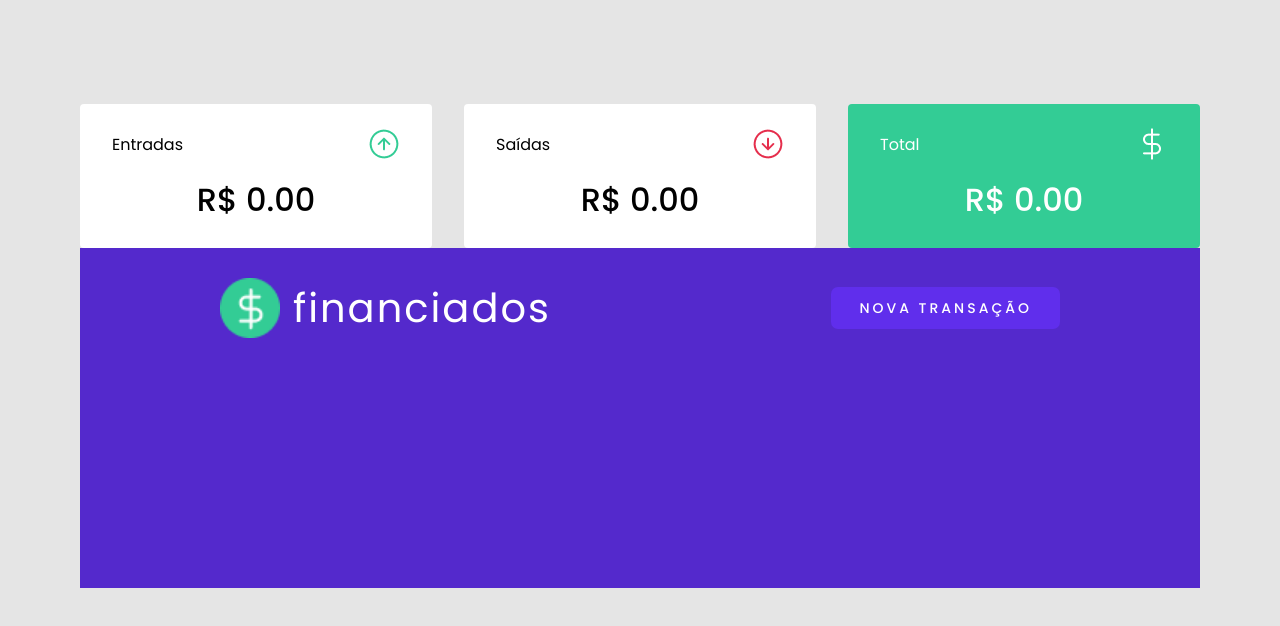
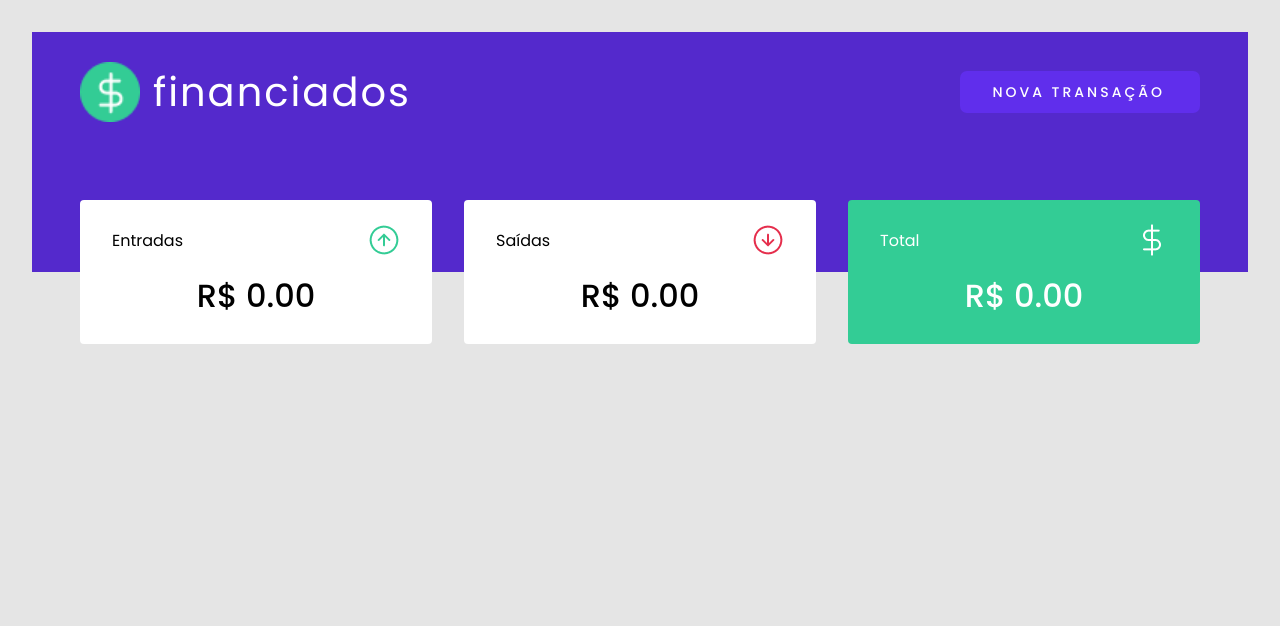
Before and after one commit to AlexisCesar/react-finance-dashboard, a React (Vite) app: page / in a window 1280 px wide. Shown: the top 626 px of the page. Built offline with nearby package versions, Linux system fonts and the light colour scheme.

Commit message:
Add cards and align

```diff
--- a/src/components/header/header.module.scss
+++ b/src/components/header/header.module.scss
@@ -1,13 +1,15 @@
 .container-header {
   background-color: var(--blue);
-  height: 280px;
-  padding: 30px 140px;
+  height: 180px;
+  width: 100%;
+  padding: 30px 0;
   display: flex;
   .container-logo {
     display: flex;
     flex-direction: row;
-    width: 100%;
+    width: 1120px;
     height: 60px;
+    margin: 0 auto;
     align-items: center;
     div {
       display: flex;
@@ -44,13 +46,14 @@
         width: 100%;
         background: linear-gradient(
           90deg,
-          #ba57e722,
-          rgba(89, 29, 145, 0.432)
+          #ba57e750,
+          rgba(89, 29, 145, 0.155)
         ); //firula nos dois últimos caracteres do hexadecimal (opacidade da cor)
         transition: 0.2s;
       }
       .label {
         position: relative;
+        margin: 0 7px 0 4px;
       }
       .icon {
         display: flex;
--- a/src/pages/Home/Home.module.scss
+++ b/src/pages/Home/Home.module.scss
@@ -1,5 +1,6 @@
- .container {
-    max-width: 1120px;
-    margin: 0 auto;
-    padding: 2.5rem 1rem;
- }
+.container {
+  max-width: 1120px;
+  margin: 0 auto;
+  padding: 2.5rem 1rem;
+  margin-top: -144px;
+}
--- a/src/pages/Home/index.tsx
+++ b/src/pages/Home/index.tsx
@@ -4,9 +4,11 @@ import { Header } from '../../components/header';
 
 export const Home = () => {
   return (
-    <div className={style['container']}>
-      <Card />
+    <div>
       <Header />
+      <div className={style['container']}>
+        <Card />
+      </div>
     </div>
   );
 };
```
